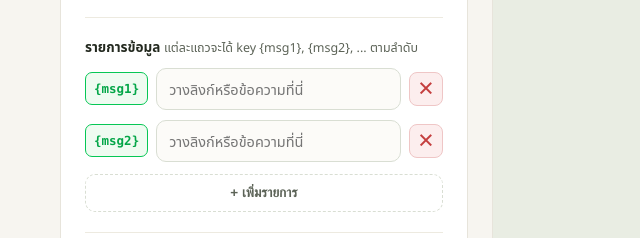
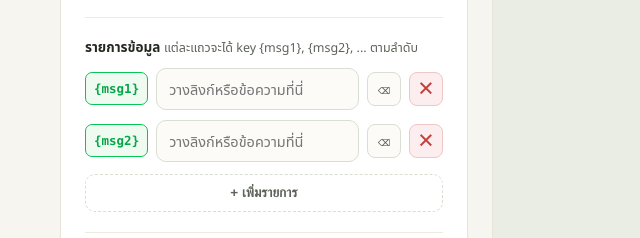
Before and after one commit to TammaratAmpornpoonsuk/message-template-generator, a plain HTML site: page index.html in a window 1280 px wide. Shown: the part 449-687 px from the top of the page, 0-640 px from the left. Drawn offline with Linux system fonts and the light colour scheme.

Commit message:
Add removing msg text button

```diff
--- a/index.html
+++ b/index.html
@@ -222,6 +222,19 @@
     line-height: 1;
   }
   .remove-btn:hover { background: #F8DADA; }
+  .clear-btn {
+    flex-shrink: 0;
+    background: #FCFBF8;
+    color: var(--ink-soft);
+    border: 1.5px solid var(--line-gray);
+    border-radius: 8px;
+    width: 34px;
+    height: 34px;
+    font-size: 15px;
+    cursor: pointer;
+    line-height: 1;
+  }
+  .clear-btn:hover { border-color: var(--accent); color: var(--accent-dark); background: #EFFBF1; }
   .add-btn {
     background: none;
     border: 1.5px dashed var(--line-gray);
@@ -917,6 +930,17 @@
     input.addEventListener('input', render);
     row.appendChild(input);
 
+    const clearBtn = document.createElement('button');
+    clearBtn.className = 'clear-btn';
+    clearBtn.type = 'button';
+    clearBtn.title = 'ล้างข้อความในช่องนี้';
+    clearBtn.textContent = '⌫';
+    clearBtn.addEventListener('click', () => {
+      input.value = '';
+      render();
+    });
+    row.appendChild(clearBtn);
+
     const removeBtn = document.createElement('button');
     removeBtn.className = 'remove-btn';
     removeBtn.type = 'button';
```
